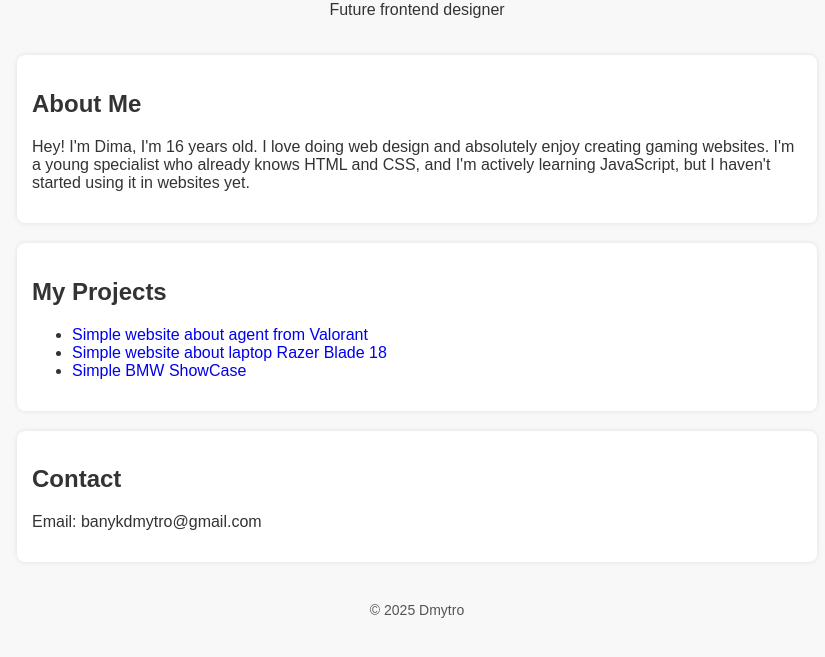
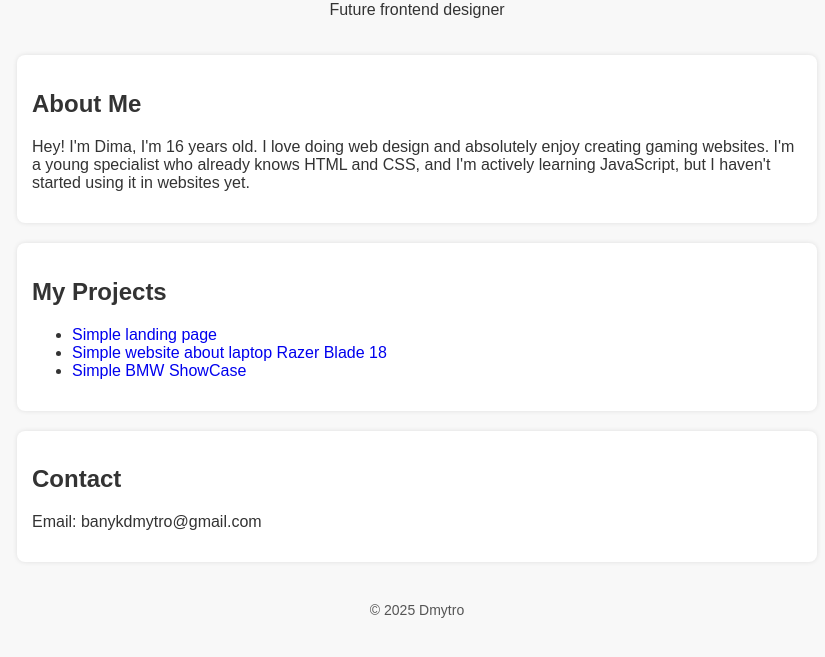
Before and after one commit to BanykDmytro/list-portfolio, a plain HTML site: page index.html in a window 1280 px wide. Shown: the part 79-736 px from the top of the page, without its empty margins (223-1048 px from the left). Drawn offline with Linux system fonts and the light colour scheme.

Commit message:
Update index.html

```diff
--- a/index.html
+++ b/index.html
@@ -22,7 +22,7 @@
   <section>
     <h2>My Projects</h2>
     <ul>
-      <li><a href="https://banykdmytro.github.io/my-porfolio/">Simple website about agent from Valorant</a></li>
+      <li><a href="https://banykdmytro.github.io/landind-portfolio/">Simple landing page</a></li>
       <li><a href="https://banykdmytro.github.io/laptop-portfolio/">Simple website about laptop Razer Blade 18</a></li>
       <li><a href="https://banykdmytro.github.io/car-portfolio/">Simple BMW ShowCase</a></li>
     </ul>
```
